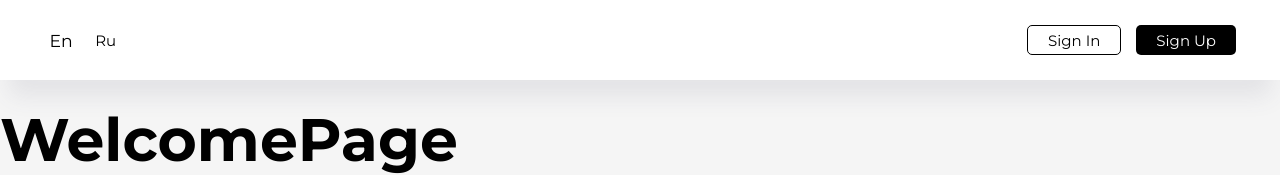
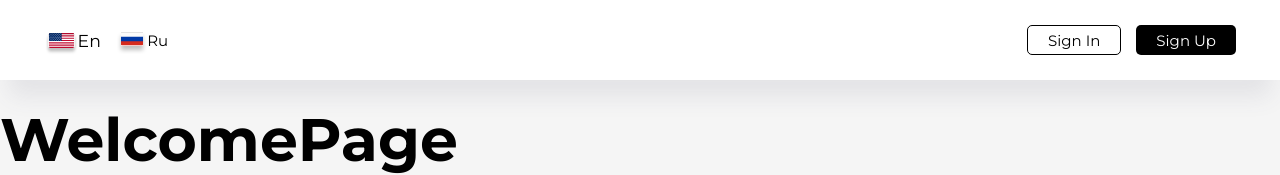
Before and after one commit to KirillVM/graphiql-app, a React (Vite) app: page / in a window 1280 px wide. Shown: the top 175 px of the page. Built offline with nearby package versions, Linux system fonts and the light colour scheme.

Commit message:
feat: add flags for lang buttons

```diff
--- a/src/components/CustomButton/CustomButton.module.scss
+++ b/src/components/CustomButton/CustomButton.module.scss
@@ -52,7 +52,7 @@
 
 .button_small {
   height: 27px;
-  padding: 0 7px;
+  padding: 0 5px;
 }
 
 .button_medium {
--- a/src/components/Header/ButtonsLang/ButtonLang.tsx
+++ b/src/components/Header/ButtonsLang/ButtonLang.tsx
@@ -1,21 +1,29 @@
 import CustomButton from '../../CustomButton/CustomButton';
 import { ButtonLangProps } from './ButtonsLang.interface';
+import lang_en from '../../../assets/icons/lang-en.svg';
+import lang_ru from '../../../assets/icons/lang-ru.svg';
 import styles from './ButtonsLang.module.scss';
 
-const ButtonLang = ({ lang, active }: ButtonLangProps) => (
+const ButtonLang = ({ children, active }: ButtonLangProps) => (
   <CustomButton type="transparent" size="small" active={active}>
-    {lang}
+    {children}
   </CustomButton>
 );
 
 const ButtonsLang = () => {
-  const langs = ['en', 'ru'];
+  const langs = [
+    { lang: 'en', img: lang_en },
+    { lang: 'ru', img: lang_ru },
+  ];
   const aciveLang = 'en';
 
   return (
     <div className={styles.btns_lang}>
-      {langs.map((lang) => (
-        <ButtonLang lang={lang} active={lang === aciveLang} key={lang} />
+      {langs.map((l) => (
+        <ButtonLang active={l.lang === aciveLang} key={l.lang}>
+          <img className={styles.btn_lang} src={l.img} alt={l.lang} />
+          {l.lang}
+        </ButtonLang>
       ))}
     </div>
   );
--- a/src/components/Header/ButtonsLang/ButtonsLang.interface.ts
+++ b/src/components/Header/ButtonsLang/ButtonsLang.interface.ts
@@ -1,4 +1,6 @@
+import { ReactNode } from 'react';
+
 export interface ButtonLangProps {
-  lang: string;
+  children: ReactNode;
   active: boolean;
 }
--- a/src/components/Header/ButtonsLang/ButtonsLang.module.scss
+++ b/src/components/Header/ButtonsLang/ButtonsLang.module.scss
@@ -2,3 +2,7 @@
   display: flex;
   column-gap: 10px;
 }
+
+.btn_lang {
+  margin-top: 5px;
+}
--- a/src/components/Header/Header.module.scss
+++ b/src/components/Header/Header.module.scss
@@ -1,6 +1,8 @@
 @import '../../styles/vars.scss';
 
 header {
+  position: sticky;
+  top: 0;
   min-height: 80px;
   padding: 25px 0;
   background-color: $color-secondary;
--- a/src/styles/global.scss
+++ b/src/styles/global.scss
@@ -16,9 +16,6 @@ html {
 }
 
 body {
-  height: 100vh;
-  width: 100vw;
-  overflow: hidden;
   background: $color-background;
   @extend %font-prom;
 }
```
Also changed, not shown: src/assets/icons/lang-en.svg (added), src/assets/icons/lang-ru.svg (added).
